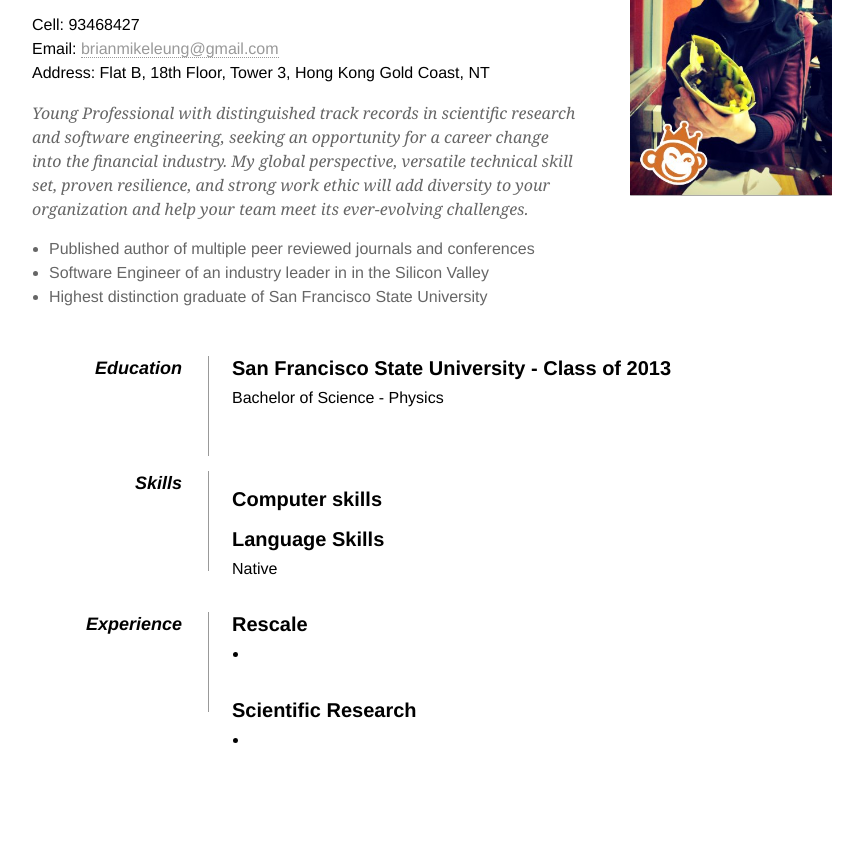
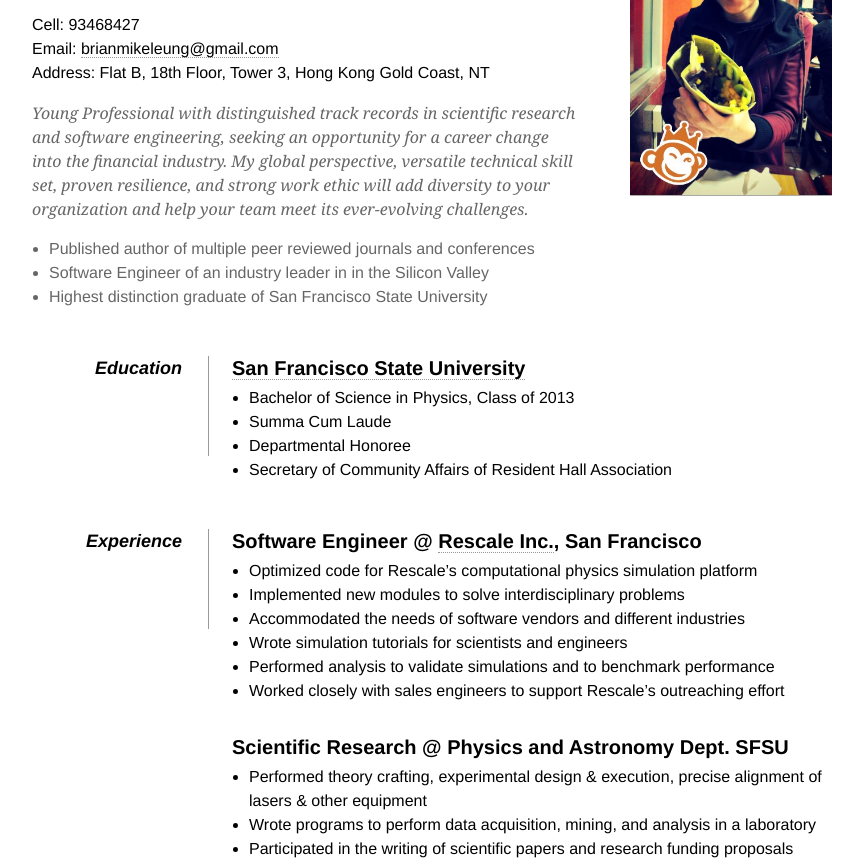
Before and after one commit to brianmikeleung/brianmikeleung.github.io, a plain HTML site: page index.html in a window 1280 px wide. Shown: the part 94-952 px from the top of the page, without its empty margins (18-881 px from the left). Before the commit the page ends 928 px from the top, so only its background shows below. Drawn offline with Linux system fonts and the light colour scheme.

Commit message:
Added Contents

```diff
--- a/index.html
+++ b/index.html
@@ -18,7 +18,7 @@
         h2 { font-size: 20px; margin: 0 0 6px 0; position: relative; }
         h2 span { position: absolute; bottom: 0; right: 0; font-style: italic; font-family: Georgia, Serif; font-size: 16px; color: #999; font-weight: normal; }
         p { margin: 0 0 16px 0; }
-        a { color: #999; text-decoration: none; border-bottom: 1px dotted #999; }
+        a { color: inherit; text-decoration: none; border-bottom: 1px dotted #999; }
         a:hover { border-bottom-style: solid; color: black; }
         ul { margin: 0 0 32px 17px; }
         #objective { width: 550px; float: left; }
@@ -66,9 +66,37 @@
             <dt>Education</dt>
 
             <dd>
-                <h2>San Francisco State University - Class of 2013</h2>
-                <p>Bachelor of Science - Physics</p>
+                <h2><a href="http://www.sfsu.edu/">San Francisco State University</a></h2>
+                <ul>
+                    <li>Bachelor of Science in Physics, Class of 2013</li>
+                    <li>Summa Cum Laude</li>
+                    <li>Departmental Honoree</li>
+                    <li>Secretary of Community Affairs of Resident Hall Association</li>
+                </ul>
+            </dd>
 
+            <dd class="clear"></dd>
+
+            <dt>Experience</dt>
+            <dd>
+                <h2>Software Engineer @ <a href="http://www.rescale.com/">Rescale Inc.</a>, San Francisco</h2>
+                <ul>
+                    <li>Optimized code for Rescale’s computational physics simulation platform</li>
+                    <li>Implemented new modules to solve interdisciplinary problems</li>
+                    <li>Accommodated the needs of software vendors and different industries</li>
+                    <li>Wrote simulation tutorials for scientists and engineers</li>
+                    <li>Performed analysis to validate simulations and to benchmark performance</li>
+                    <li>Worked closely with sales engineers to support Rescale’s outreaching effort</li>
+                </ul>
+                <h2>Scientific Research @ Physics and Astronomy Dept. SFSU</h2>
+                <ul>
+                    <li>Performed theory crafting, experimental design & execution, precise alignment of lasers & other equipment</li>
+                    <li>Wrote programs to perform data acquisition, mining, and analysis in a laboratory</li>
+                    <li>Participated in the writing of scientific papers and research funding proposals</li>
+                    <li>Advised by Prof. <b>Weining Man</b> from <b>San Francisco State University</b>. Collaborated with Prof. <b>Paul M. Chaikin</b> from <b>New York University</b>, Prof. <b>Paul J. Steinhardt</b> from <b>Princeton University</b>, and Prof. <b>Marian Florescu</b> from <b>University of Surrey</b> (see publications)</li>
+
+
+                </ul>
             </dd>
 
             <dd class="clear"></dd>
@@ -87,19 +115,6 @@
 
             <dd class="clear"></dd>
 
-            <dt>Experience</dt>
-            <dd>
-                <h2>Rescale</h2>
-                <ul>
-                    <li></li>
-                </ul>
-                <h2>Scientific Research</h2>
-                <ul>
-                    <li></li>
-
-                </ul>
-            </dd>
-
         </dl>
 
         <div class="clear"></div>
```
